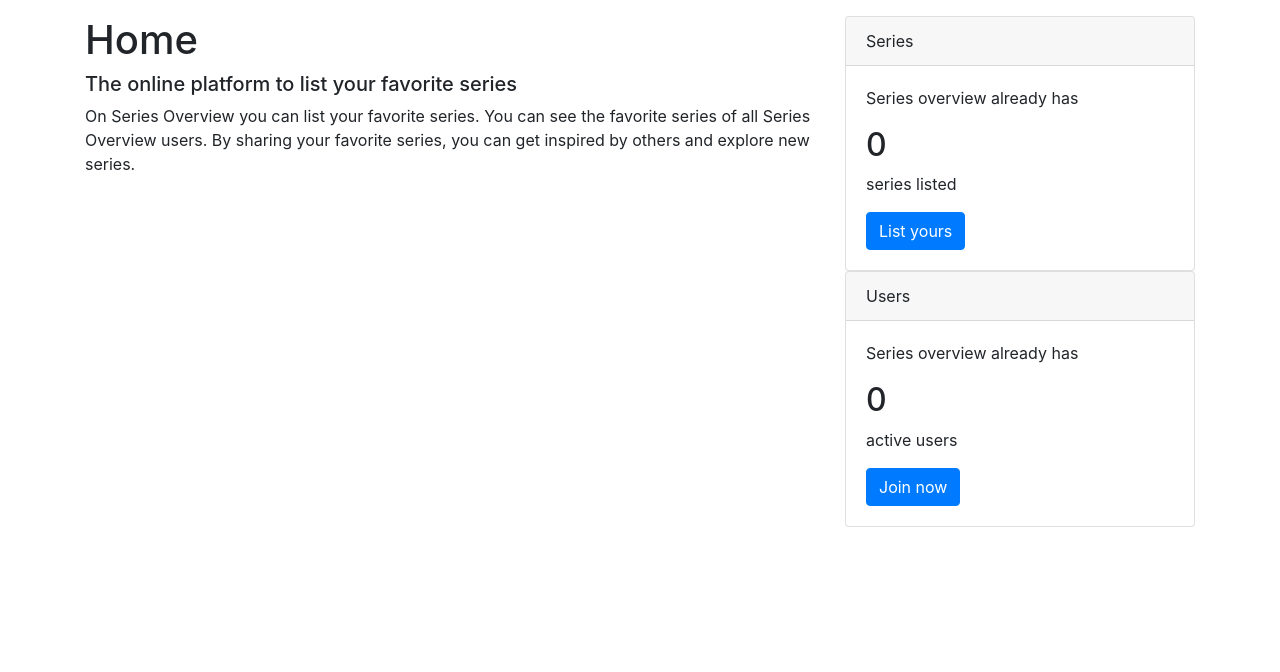
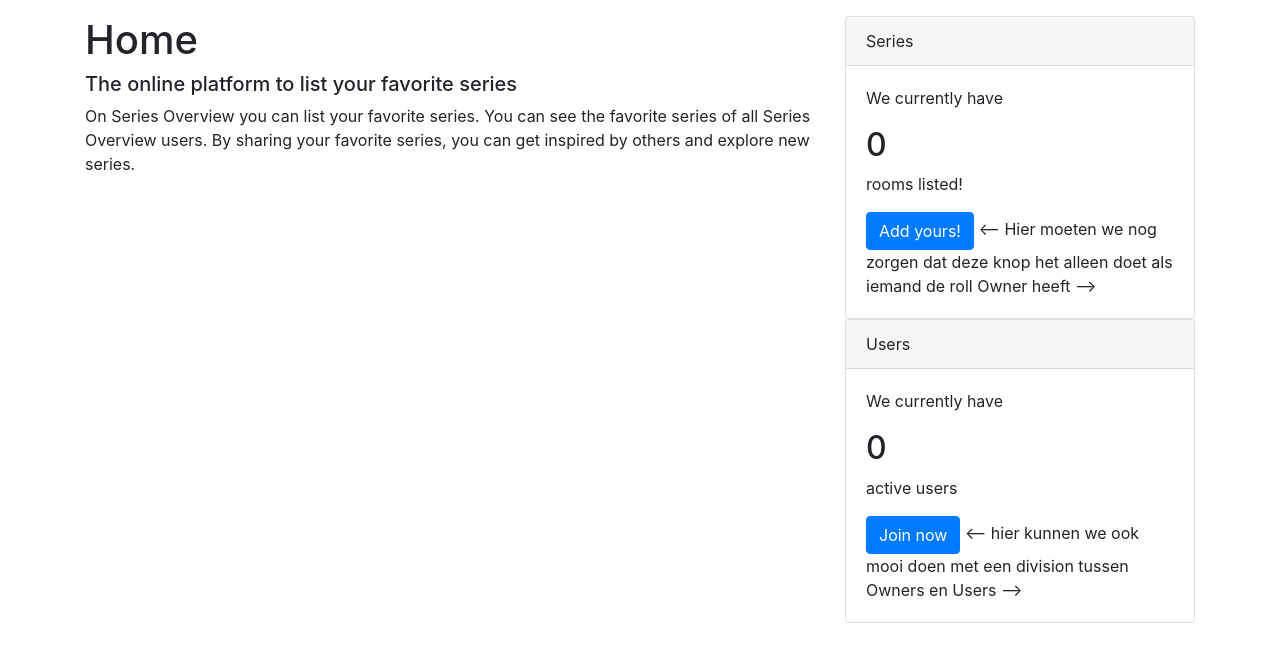
Before and after one commit to j-boers-13/DDWT19_FINAL_PROJECT, a PHP site: page /DDWT19/week2/ in a window 1280 px wide. Shown: the part 128-800 px from the top of the page. Run offline with PHP 8.4, Linux system fonts and the light colour scheme; the visitor is signed in with stand-in values (Sample User, id 1); data that the repository does not hold is empty.

Commit message:
Account en cards van de views aangepast zodat we hier op door kunnen borduren. In de cards.php heb ik 2 ideeen in de comments gezet we kunnen namelijk de series count card mooi door zetten naar een rooms for rent card en de users cards kunnen we verder opsplitsen

```diff
--- a/finalproject-first-steps/views/account.php
+++ b/finalproject-first-steps/views/account.php
@@ -46,7 +46,7 @@
                             Welcome, <?= $user ?>
                         </div>
                         <div class="card-body">
-                            <p>You're logged in to Series Overview.</p>
+                            <p>You're logged in to Account Overview.</p>
                             <a href="/DDWT19/week2/logout/" class="btn btn-primary">Logout</a>
                         </div>
                     </div>
@@ -58,8 +58,8 @@
                             Add series
                         </div>
                         <div class="card-body">
-                            <p>Add your contribution to Series Overview.</p>
-                            <a href="/DDWT19/week2/add/" class="btn btn-primary">Add a series</a>
+                            <p>Post a room for rent!</p>
+                            <a href="/DDWT19/week2/add/" class="btn btn-primary">Post a room!</a>
                         </div>
                     </div>
                 </div>
--- a/finalproject-first-steps/views/cards.php
+++ b/finalproject-first-steps/views/cards.php
@@ -1,13 +1,14 @@
-<!-- Series count -->
+<!-- Room count -->
 <div class="card">
     <div class="card-header">
         Series
     </div>
     <div class="card-body">
-        <p class="count">Series overview already has</p>
+        <p class="count">We currently have</p>
         <h2><?= $nbr_series ?></h2>
-        <p>series listed</p>
-        <a href="/DDWT19/week2/add/" class="btn btn-primary">List yours</a>
+        <p>rooms listed!</p>
+        <a href="/DDWT19/week2/add/" class="btn btn-primary">Add yours!</a>
+        <-- Hier moeten we nog zorgen dat deze knop het alleen doet als iemand de roll Owner heeft -->
     </div>
 </div>
 <!-- Users count -->
@@ -16,9 +17,10 @@
         Users
     </div>
     <div class="card-body">
-        <p class="count">Series overview already has</p>
+        <p class="count">We currently have</p>
         <h2><?= $nbr_users ?></h2>
         <p>active users</p>
         <a href="/DDWT19/week2/add/" class="btn btn-primary">Join now</a>
+        <-- hier kunnen we ook mooi doen met een division tussen Owners en Users -->
     </div>
 </div>
```
